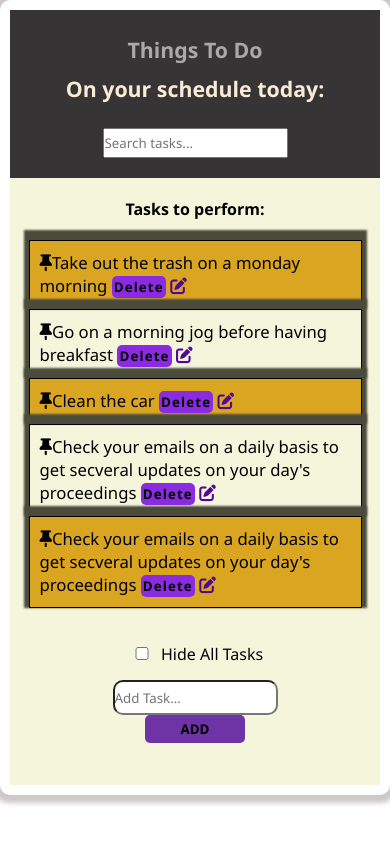
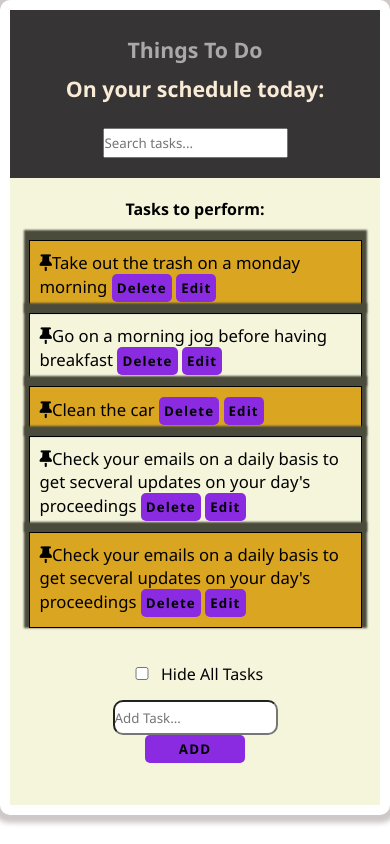
Before and after one commit to Bennyjoez/TO-DO-APP, a plain HTML site: page index.html in a window 390 px wide. Drawn offline with Linux system fonts and the light colour scheme.

Commit message:
made updates to js

```diff
--- a/index.css
+++ b/index.css
@@ -77,9 +77,8 @@ ul li {
     padding: 30px;
 }
 
-.delete-button {
+.delete-button, .color {
     letter-spacing: 0.3mm;
-    background-color: blueviolet;
 
 }
 button, #add-task {
@@ -124,9 +123,7 @@ button:hover {
 
 
 #add-task {
-    /* margin: auto; */
     width: 100PX;
-    background-color: rgb(110, 52, 165);
 }
 
 
@@ -143,12 +140,16 @@ ul li:nth-child(odd) {
     background-size: cover;
 }
 
+
+
 .color {
-    color: rgb(81, 7, 151);
+    background-color: blueviolet;
 }
 
-.color:hover {
-    color: green
+
+
+.hover:hover {
+    background-color: green
 }
 
 #task-entry #hide {
@@ -168,13 +169,6 @@ ul li:nth-child(odd) {
 
 @media (max-width: 999px) {
 
-    .delete-button {
-        float: none;
-        margin-left: 0px;
-        padding: 2px;
-
-    }
-
     h1, h3 {
         padding: 5px;
         font-size: smaller
--- a/index.html
+++ b/index.html
@@ -27,28 +27,28 @@
                 <ul id="ul">
                     <li>
                         <i class="fa-solid fa-thumbtack"></i><span class="name">Take out the trash on a monday morning</span>
-                        <button class="delete-button">Delete<i class="fa-solid fa-trash-can"></i></button>
-                        <i class="fa-solid fa-pen-to-square color"></i>
+                        <button class="delete-button color">Delete<i class="fa-solid fa-trash-can"></i></button>
+                        <button onclick="editfunction(this)" id="edit-icon" class="color hover"><span>Edit</span></button>
                     </li>
                     <li>
                         <i class="fa-solid fa-thumbtack"></i><span class="name">Go on a morning jog before having breakfast</span>
-                        <button class="delete-button">Delete<i class="fa-solid fa-trash-can"></i></button>
-                        <i class="fa-solid fa-pen-to-square color"></i>
+                        <button class="delete-button color">Delete<i class="fa-solid fa-trash-can"></i></button>
+                        <button id="edit-icon" class="color hover"><span>Edit</span></button>
                     </li>
                     <li>
                         <i class="fa-solid fa-thumbtack"></i><span class="name">Clean the car</span>
-                        <button class="delete-button">Delete<i class="fa-solid fa-trash-can"></i></button>
-                        <i class="fa-solid fa-pen-to-square color"></i>
+                        <button class="delete-button color">Delete<i class="fa-solid fa-trash-can"></i></button>
+                        <button id="edit-icon" class="color hover"><span>Edit</span></button>
                     </li>
                     <li>
                         <i class="fa-solid fa-thumbtack"></i><span class="name">Check your emails on a daily basis to get secveral updates on your day's proceedings</span>
-                        <button class="delete-button">Delete<i class="fa-solid fa-trash-can"></i></button>
-                        <i class="fa-solid fa-pen-to-square color"></i>
+                        <button class="delete-button color">Delete<i class="fa-solid fa-trash-can"></i></button>
+                        <button id="edit-icon" class="color hover"><span>Edit</span></button>
                     </li>
                     <li>
                         <i class="fa-solid fa-thumbtack"></i><span class="name">Check your emails on a daily basis to get secveral updates on your day's proceedings</span>
-                        <button class="delete-button">Delete<i class="fa-solid fa-trash-can"></i></button>
-                        <i class="fa-solid fa-pen-to-square color"></i>
+                        <button class="delete-button color">Delete<i class="fa-solid fa-trash-can"></i></button>
+                        <button id="edit-icon" class="color hover"><span>Edit</span></button>
                     </li>
                 </ul>
             </div>
@@ -61,7 +61,7 @@
                     </div>
 
                     <input type="text", placeholder="Add Task..." id="add-task-box" required></input>
-                    <input type="submit" id="add-task" value="ADD"></input>
+                    <input type="submit" id="add-task" class="color" value="ADD"></input>
 
                 </form>
             </div>
--- a/index.js
+++ b/index.js
@@ -1,7 +1,7 @@
 //delete a task
 const list = document.querySelector('.task-container ul');
 list.addEventListener('click', function(e){
-    if(e.target.className == 'delete-button'){
+    if(e.target.textContent == 'Delete'){
         const li = e.target.parentElement;
         list.removeChild(li);
     }
@@ -19,31 +19,34 @@ addForm.addEventListener('submit', function(e){
     const thumbtack = document.createElement('i');
     const taskName = document.createElement('span');
     const deleteButton = document.createElement('button');
-    const editIcon = document.createElement('i');
+    const editIcon = document.createElement('button');
+    // const trashCan = document.createElement('i');
 
-    //add classes
+    //add classes and IDs
     taskName.classList.add('name');
-    deleteButton.classList.add('delete-button');
-    editIcon.classList.add('fa-solid', 'fa-pen-to-square', 'color');
+    deleteButton.classList.add('delete-button', 'color');
+    editIcon.classList.add('color', 'hover');
     thumbtack.classList.add('fa-solid', 'fa-thumbtack');
-
-    // thumbtack.classList.add('fa-solid fa-thumbtack')
-    // taskName.classList.add('name');
-    // deleteButton.classList.add('delete-button');
-    // editIcon.classList.add("fa-solid fa-pen-to-square color")
+    // trashCan.classList.add('fa-solid', 'fa-trash-can');
 
     //append the created elements to the document
     li.appendChild(thumbtack);
-    li.appendChild(taskName)
+    li.appendChild(taskName);
     li.appendChild(deleteButton);
     li.appendChild(editIcon);
     list.appendChild(li);
 
     //add content passed and the defaults
-    deleteButton.textContent = "Delete"
-    taskName.textContent = value
+    deleteButton.textContent = "Delete";
+    editIcon.textContent = "Edit";
+    taskName.textContent = value;
 
-})
+    //styling some elements
+    editIcon.style.marginLeft = '5px';
+    deleteButton.style.marginLeft = '5px';
+
+
+});
 
 //setting the hide button
     //creating a reference to the checkbox
@@ -74,13 +77,28 @@ searchBar.addEventListener('keyup', function(e) {
 });
 
 
+//setting the editIcon
 
+function save(el) {
+    let textToEdit = el.parentNode.children[1].value;
+    let spanSave = document.createElement('span');
+    spanSave.textContent = textToEdit;
+    el.parentNode.children[1].replaceWith(spanSave);
 
-// //wordings added as tasks
-// let taskNames = document.getElementsByClassName('name')
-// //convert the taskNames into an array
-// let taskNamesArr = Array.from(taskNames)
-// // add a task number to each task
-// for (let i =0; i < taskNamesArr.length; i++) {
-//     taskNamesArr[i].textContent += ` (Task ${i + 1})`
-// }
+    let editButton = document.createElement('button')
+    editButton.textContent = 'Edit';
+    editButton.setAttribute('onclick', 'editfunction(this)');
+    el.parentNode.children[3].replaceWith(editButton);
+}
+
+function editfunction(el) {
+    let textToEdit = el.parentNode.children[1].textContent;
+    let editBox = document.createElement('input');
+    editBox.value = textToEdit;
+    el.parentNode.replaceChild(editBox, el.parentNode.children[1])
+
+    let saveButton = document.createElement('button')
+    saveButton.textContent = 'Save';
+    saveButton.setAttribute("onclick", "save(this)")
+    el.parentNode.children[3].replaceWith(saveButton);
+}
```
